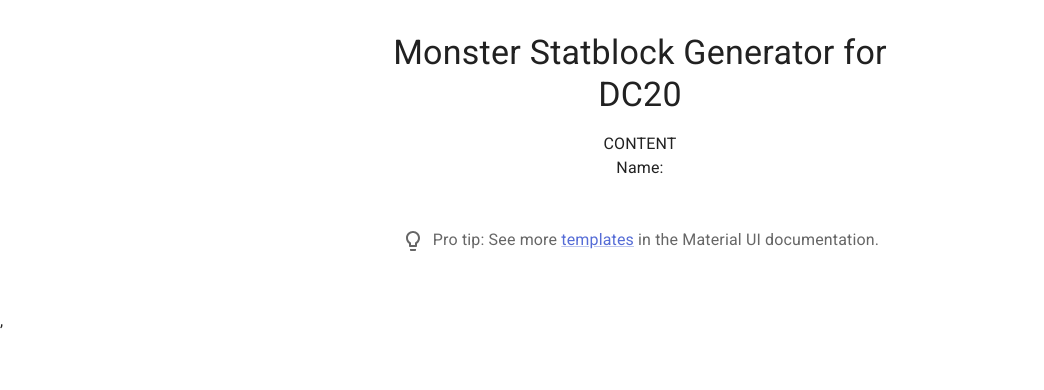
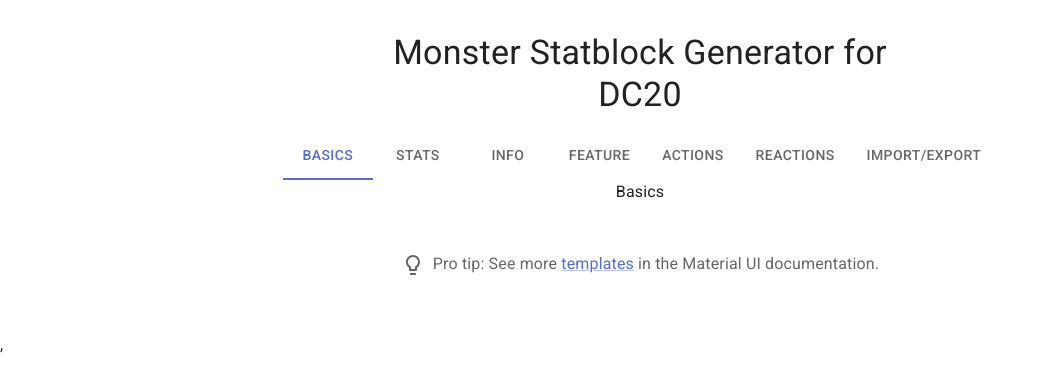
Before and after one commit to DanShink/monsterstatblockgen, a React (Vite) app: page / in a window 1280 px wide. Shown: the top 390 px of the page, without its empty margins (0-1044 px from the left). Built offline with nearby package versions, Linux system fonts and the light colour scheme.

Commit message:
feat: add tab functionality

```diff
--- a/src/MonsterStatblockGen/MonsterStatblockGen.jsx
+++ b/src/MonsterStatblockGen/MonsterStatblockGen.jsx
@@ -5,6 +5,7 @@
 	useMonsterStatblockContext,
 	MonsterStatBlockContextProvider,
 } from "./MonsterStatblockContext";
+import MonsterStatblockTabs from "./MonsterStatblockTabs";
 
 function MonsterStatblockGenWithContext() {
 	const values = useMonsterStatblockContext();
@@ -20,8 +21,7 @@
 			>
 				Monster Statblock Generator for DC20
 			</Typography>
-			<div>CONTENT</div>
-			<div>Name: {name}</div>
+			<MonsterStatblockTabs />
 			<ProTip />
 		</React.Fragment>
 	);
--- a/src/MonsterStatblockGen/MonsterStatblockTabs.jsx
+++ b/src/MonsterStatblockGen/MonsterStatblockTabs.jsx
@@ -1,12 +1,45 @@
 import React from "react";
 import { Tabs, Tab } from "@mui/material";
+import Basics from "./MonsterStatblockTabs/Basics";
+
+function MonsterStatBlockTabLogic({ step }) {
+	switch (step) {
+		case "Basics":
+			return <Basics />;
+		default:
+			return <div>Unrecognized Tab</div>;
+	}
+}
+
+const tabs = [
+	{ label: "Basics" },
+	{ label: "Stats" },
+	{ label: "Info" },
+	{ label: "Feature" },
+	{ label: "Actions" },
+	{ label: "Reactions" },
+	{ label: "Import/Export" },
+];
 
 export default function MonsterStatblockTabs() {
-	const [step, setStep] = React.useState(0);
+	const [step, setStep] = React.useState("Basics");
 
 	const handleChange = (event, newValue) => {
 		setStep(newValue);
 	};
 
-	return <div>Tabs</div>;
+	return (
+		<React.Fragment>
+			<Tabs
+				value={step}
+				onChange={handleChange}
+				aria-label="monster statblock tabs"
+			>
+				{tabs.map((tab) => (
+					<Tab label={tab.label} key={tab.label} value={tab.label} />
+				))}
+			</Tabs>
+			<MonsterStatBlockTabLogic step={step} />
+		</React.Fragment>
+	);
 }
--- a/src/MonsterStatblockGen/MonsterStatblockTabs/Basics.jsx
+++ b/src/MonsterStatblockGen/MonsterStatblockTabs/Basics.jsx
@@ -0,0 +1,5 @@
+import React from "react";
+
+export default function Basics() {
+	return <div>Basics</div>;
+}
```
